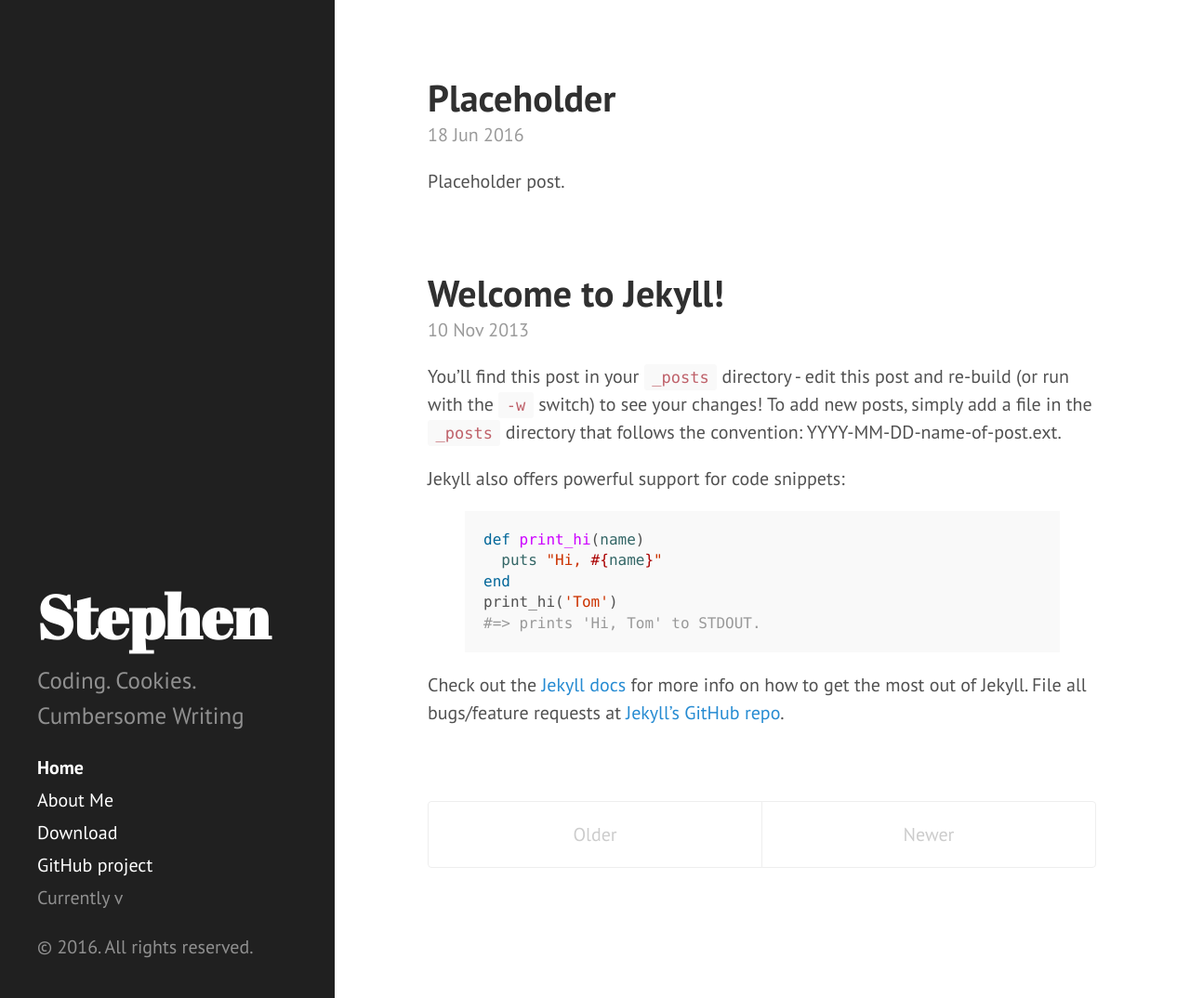
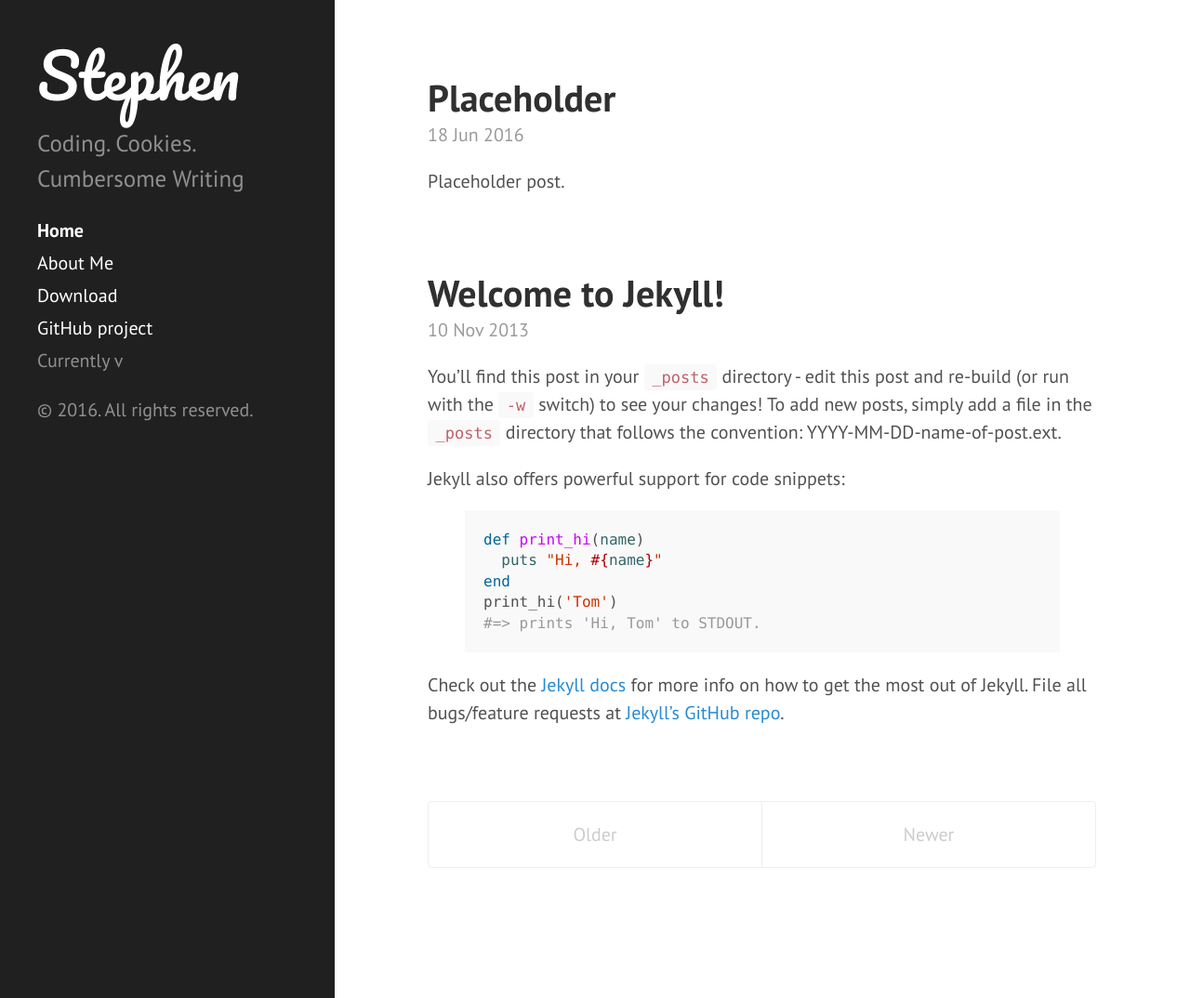
Before and after one commit to stephenmcgruer/stephenmcgruer.github.io, a Jekyll site: the page built from index.html, in a window 1280 px wide and 1074 px high. Shown: the whole window at 93% size. Built offline with Jekyll 4.4.1, drawn with Linux system fonts in a browser that asks for light colours; the list of posts is cut into pages by our own code.

Commit message:
Sidebar layout changes
I felt Abril was too thick when rendering my name, and I prefer the
sidebar content at the top rather than middle.

```diff
--- a/_includes/head.html
+++ b/_includes/head.html
@@ -18,7 +18,7 @@
   <link rel="stylesheet" href="{{ site.baseurl }}public/css/poole.css">
   <link rel="stylesheet" href="{{ site.baseurl }}public/css/syntax.css">
   <link rel="stylesheet" href="{{ site.baseurl }}public/css/hyde.css">
-  <link rel="stylesheet" href="http://fonts.googleapis.com/css?family=PT+Sans:400,400italic,700|Abril+Fatface">
+  <link rel="stylesheet" href="http://fonts.googleapis.com/css?family=PT+Sans:400,400italic,700|Pacifico">
 
   <!-- Icons -->
   <link rel="apple-touch-icon-precomposed" sizes="144x144" href="{{ site.baseurl }}public/apple-touch-icon-144-precomposed.png">
--- a/public/css/hyde.css
+++ b/public/css/hyde.css
@@ -79,8 +79,10 @@ html {
 .sidebar-about h1 {
   color: #fff;
   margin-top: 0;
-  font-family: "Abril Fatface", serif;
+  font-family: "Pacifico", serif;
   font-size: 3.25rem;
+  font-weight: normal;
+  margin-bottom: .75rem;
 }
 
 /* Sidebar nav */
@@ -109,7 +111,7 @@ a.sidebar-nav-item:focus {
   .sidebar-sticky {
     position: absolute;
     right:  1rem;
-    bottom: 1rem;
+    /* bottom: 1rem; */
     left:   1rem;
   }
 }
```
